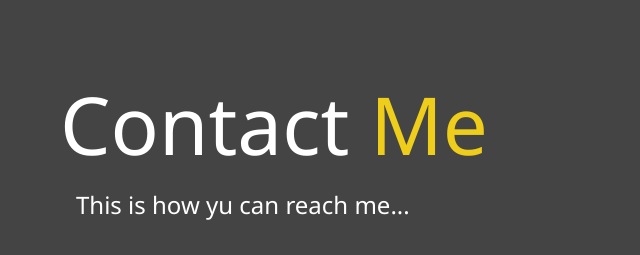
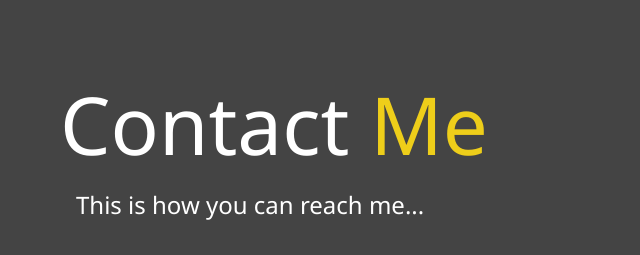
Before and after one commit to jwynns/portfolio_site, a website: page dist/contact.html in a window 1280 px wide. Shown: the top 255 px of the page, 4-644 px from the left. Drawn offline with Linux system fonts and the light colour scheme.

Commit message:
fixed bug

```diff
--- a/dist/contact.html
+++ b/dist/contact.html
@@ -42,7 +42,7 @@
 		</header>
 		<main id="contact">
 			<h1 class="lg-heading">Contact <span class="text-secondary">Me</span></h1>
-			<h2 class="sm-heading">This is how yu can reach me...</h2>
+			<h2 class="sm-heading">This is how you can reach me...</h2>
 			<div class="boxes">
 				<div>
 					<span class="text-secondary">Email: </span> josh1132003@gmail.com
```
